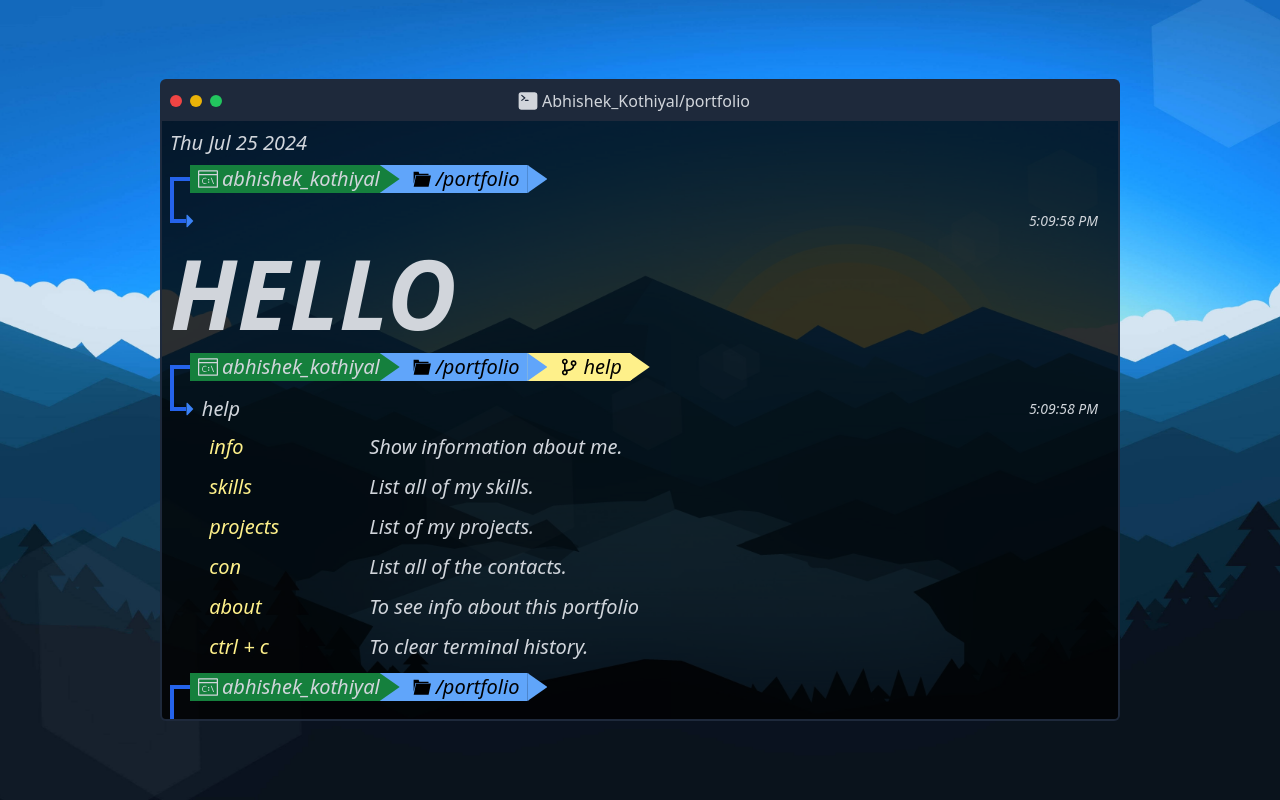
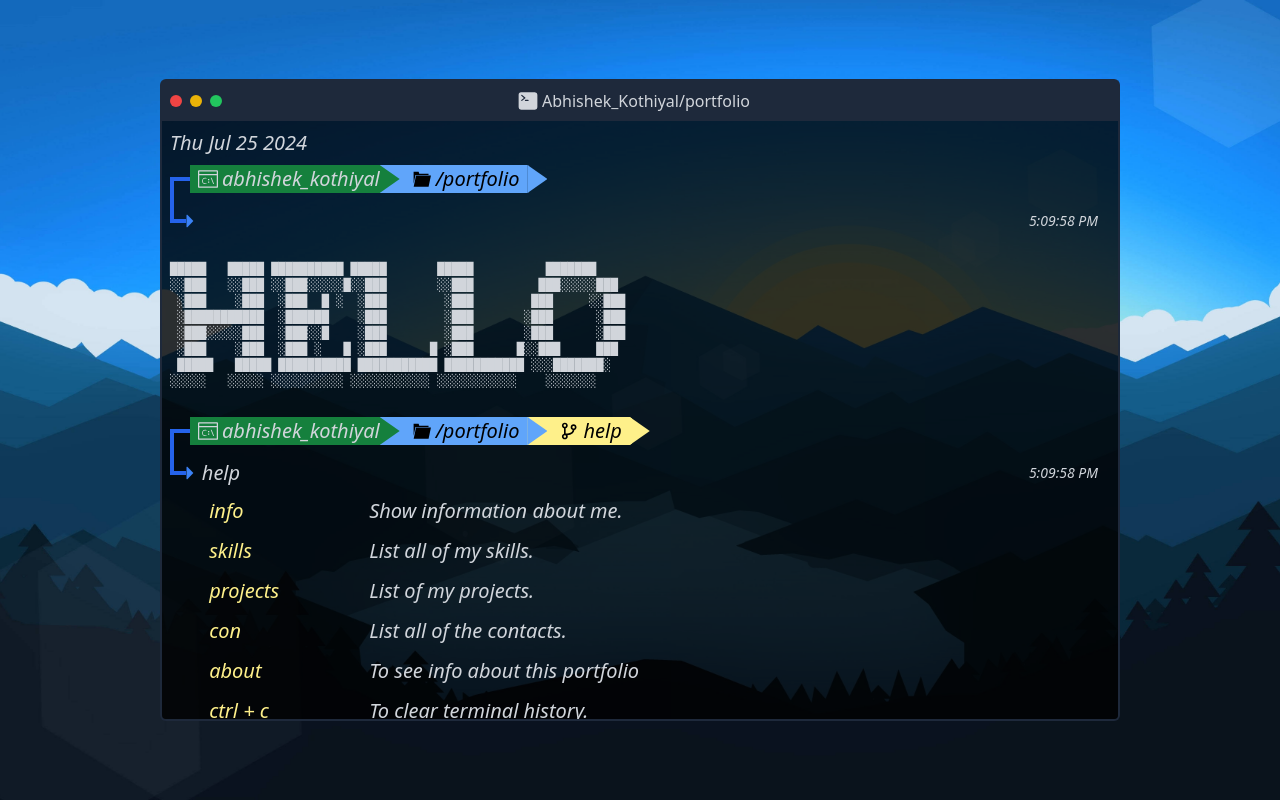
Before and after one commit to InYoDream/Portfolio, a React (Vite) app: page / in a window 1280 px wide. Built offline with nearby package versions, Linux system fonts and the light colour scheme; a web font is replaced by a local one.

Commit message:
added ascii img and favicon

```diff
--- a/index.html
+++ b/index.html
@@ -2,7 +2,7 @@
 <html lang="en">
   <head>
     <meta charset="UTF-8" />
-    <link rel="icon" type="image/svg+xml" href="/vite.svg" />
+    <link rel="icon" type="image/svg+xml" href="/favicon-32x32.png" />
     <meta name="viewport" content="width=device-width, initial-scale=1.0" />
 		<!-- <link href="./src/output.css" rel="stylesheet"> -->
     <script src="https://cdn.tailwindcss.com"></script>
--- a/src/cmd/About.tsx
+++ b/src/cmd/About.tsx
@@ -3,8 +3,8 @@ import { SiTypescript, SiTailwindcss } from "react-icons/si";
 
 export default function About() {
 	const techs = [
-		{ Icon: SiTypescript, color: "text-blue-500", duration: "duration-500" },
-		{ Icon: SiTailwindcss, color: "text-blue-300", duration: "duration-700" },
+		{ Icon: SiTypescript, color: "text-blue-500", duration: "duration-200" },
+		{ Icon: SiTailwindcss, color: "text-blue-300", duration: "duration-500" },
 	];
 	const [animate, setAnimate] = useState(false);
 	useEffect(() => {
--- a/src/components/Hello.tsx
+++ b/src/components/Hello.tsx
@@ -1,8 +1,44 @@
+export default function Hello() {
 
-export default function Hello() {
-	return (
-		<div>
-			<h1 className="fascinate-regular text-8xl font-bold uppercase">Hello</h1>
-		</div>
-	);
+	const art=`
+█████   █████ ██████████ █████       █████          ███████
+░░███   ░░███ ░░███░░░░░█░░███       ░░███         ███░░░░░███
+ ░███    ░███  ░███  █ ░  ░███        ░███        ███     ░░███
+ ░███████████  ░██████    ░███        ░███       ░███      ░███
+ ░███░░░░░███  ░███░░█    ░███        ░███       ░███      ░███
+ ░███    ░███  ░███ ░   █ ░███      █ ░███      █░░███     ███
+ █████   █████ ██████████ ███████████ ███████████ ░░░███████░
+░░░░░   ░░░░░ ░░░░░░░░░░ ░░░░░░░░░░░ ░░░░░░░░░░░    ░░░░░░░
+	`;
+
+
+
+      {/* <h1 className="font-serif">
+█████   █████ ██████████ █████       █████          ███████
+░░███   ░░███ ░░███░░░░░█░░███       ░░███         ███░░░░░███
+ ░███    ░███  ░███  █ ░  ░███        ░███        ███     ░░███
+ ░███████████  ░██████    ░███        ░███       ░███      ░███
+ ░███░░░░░███  ░███░░█    ░███        ░███       ░███      ░███
+ ░███    ░███  ░███ ░   █ ░███      █ ░███      █░░███     ███
+ █████   █████ ██████████ ███████████ ███████████ ░░░███████░
+░░░░░   ░░░░░ ░░░░░░░░░░ ░░░░░░░░░░░ ░░░░░░░░░░░    ░░░░░░░
+
+
+    </h1> */}
+
+
+
+		{/* <h1>
+   __ ________   __   ____
+  / // / __/ /  / /  / __ \
+ / _  / _// /__/ /__/ /_/ /
+/_//_/___/____/____/\____/
+                           </h1> */}
+
+return(
+	<pre className="text-xs">
+		{art}
+	</pre>
+
+  );
 }
--- a/src/components/UserInput.tsx
+++ b/src/components/UserInput.tsx
@@ -65,7 +65,7 @@ export default function CmdUserInput({ onSubmit }: CmdUserInputProp) {
 						<div className=" w-1 h-5 animate-blink bg-white translate-y-2 -translate-x-3"></div>
 					)}
 					<input
-						className="translate-y-2 -translate-x-3 bg-inherit w-full focus:outline-none placeholder:text-gray-600 placeholder:tracking-wider"
+						className="italic translate-y-2 -translate-x-3 bg-inherit w-full focus:outline-none placeholder:text-gray-600 placeholder:tracking-wider"
 						autoFocus
 						onBlur={() => {
 							setShowFakeCursor(true);
```
Also changed, not shown: public/favicon-32x32.png (added).
